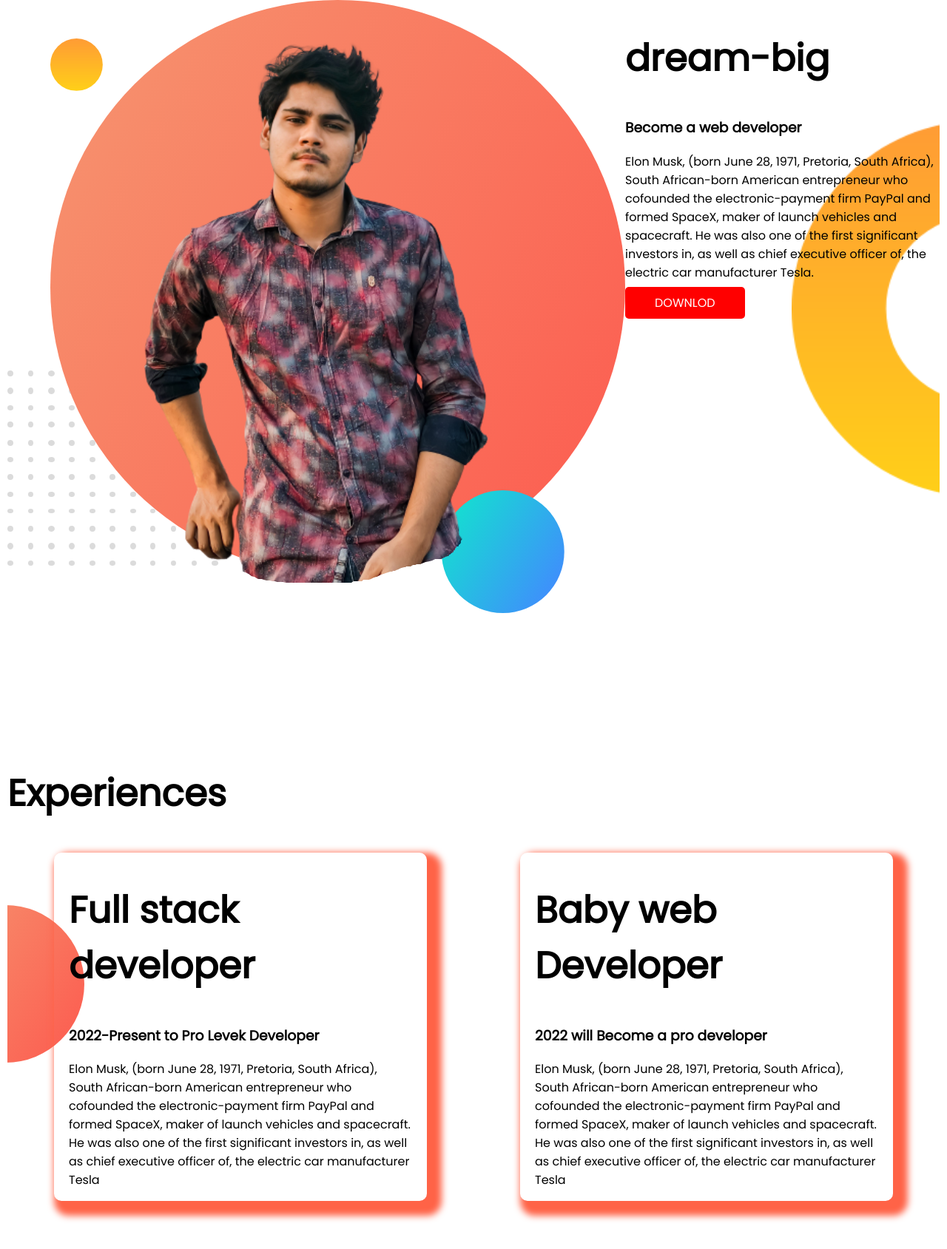
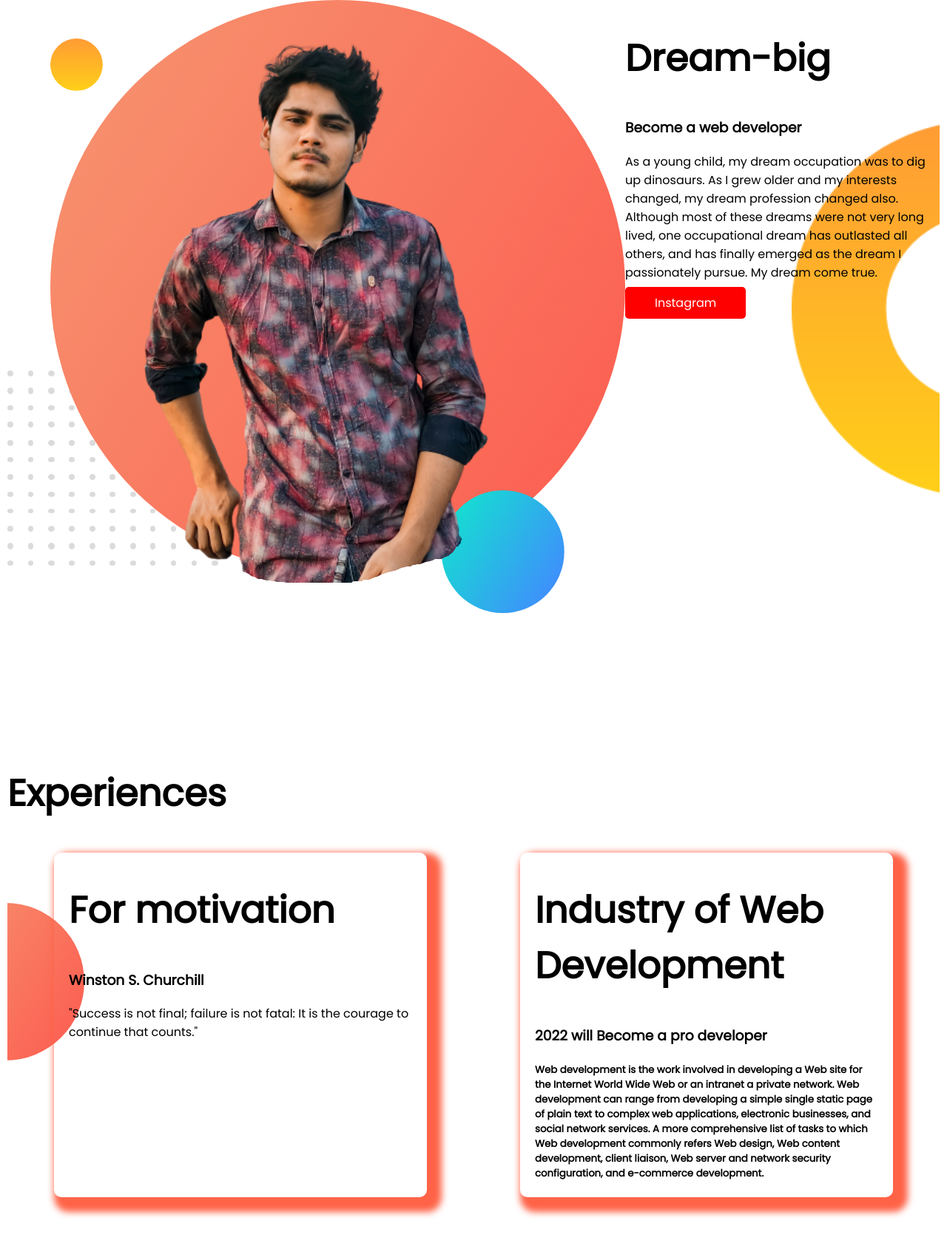
Before and after one commit to RadowanRimon/developer-portfolio, a plain HTML site: page index.html in a window 1280 px wide. Shown: the part 903-2592 px from the top of the page at 74% size. Drawn offline with Linux system fonts and the light colour scheme.

Commit message:
extra information

```diff
--- a/index.html
+++ b/index.html
@@ -18,11 +18,17 @@
         <div class="helf-width">
             <h1>Welcome to</h1>
             <h1><span class="red-color">Radowan Rimon</span> website...!</h1>
-            <h3> A web developer & student</h3>
-            <p>Write something about myself Write something about myselfWrite something about myselfWrite something
-                about myselfWrite something about myselfWrite something about myselfWrite something about myselfWrite
-                something about myselfWrite something about myself</p>
-            <a class="link-button" target="_blank" href="https://www.programming-hero.com/">Hair me</a>
+            <h3> A web developer & Student</h3>
+            <p>Hyy.....Thank you very much for reading my website info and I am much honored to
+                introduce myself here.My name is Radowan Rimon. I'm from
+                Narayanganj. I am the first child of my parents and I have an little sister. We have a small family
+                where my mother & sis. We love each other much. My father is a government employee of <a class="army"
+                    href="https://www.army.mil.bd/">Bangladesh army</a> All family members are open-minded and friendly.
+                <br>
+                <br>
+
+                <a class="link-button" target="_blank" href="https://www.facebook.com/radowan.ahammad10/">Facebook
+                    Account</a>
         </div>
         <div class="helf-width">
             <img src=" online-eidit/my-bg2.png">
@@ -33,13 +39,14 @@
             <img src="online-eidit/121.png" alt="">
         </div>
         <div class="helf-width">
-            <h1>dream-big</h1>
+            <h1>Dream-big</h1>
             <h3>Become a web developer</h3>
-            <p>Elon Musk, (born June 28, 1971, Pretoria, South Africa), South African-born American entrepreneur who
-                cofounded the electronic-payment firm PayPal and formed SpaceX, maker of launch vehicles and spacecraft.
-                He was also one of the first significant investors in, as well as chief executive officer of, the
-                electric car manufacturer Tesla.</p>
-            <a class="link-button" target="_blank" href="https://www.programming-hero.com/">DOWNLOD</a>
+            <p>As a young child, my dream occupation was to dig up dinosaurs. As I grew older and my interests changed,
+                my dream profession changed also. Although most of these dreams were not very long lived, one
+                occupational dream has outlasted all others, and has finally emerged as the dream I passionately pursue.
+                My dream come true.
+            </p>
+            <a class="link-button" target="_blank" href="https://www.instagram.com/radowan_rimon/">Instagram</a>
         </div>
 
     </section>
@@ -47,22 +54,19 @@
         <h1>Experiences</h1>
         <div class="flexible-container">
             <div class="experience-item">
-                <h1>Full stack developer</h1>
-                <h3>2022-Present to Pro Levek Developer</h3>
-                <p>Elon Musk, (born June 28, 1971, Pretoria, South Africa), South African-born American entrepreneur who
-                    cofounded the electronic-payment firm PayPal and formed SpaceX, maker of launch vehicles and
-                    spacecraft.
-                    He was also one of the first significant investors in, as well as chief executive officer of, the
-                    electric car manufacturer Tesla</p>
+                <h1>For motivation</h1>
+                <h3> Winston S. Churchill </h3>
+                <p>"Success is not final; failure is not fatal: It is the courage to continue that counts."</p>
             </div>
             <div class="experience-item">
-                <h1>Baby web Developer</h1>
+                <h1>Industry of Web Development</h1>
                 <h3>2022 will Become a pro developer</h3>
-                <p>Elon Musk, (born June 28, 1971, Pretoria, South Africa), South African-born American entrepreneur who
-                    cofounded the electronic-payment firm PayPal and formed SpaceX, maker of launch vehicles and
-                    spacecraft.
-                    He was also one of the first significant investors in, as well as chief executive officer of, the
-                    electric car manufacturer Tesla</p>
+                <h5>Web development is the work involved in developing a Web site for the Internet World Wide Web or an
+                    intranet a private network. Web development can range from developing a simple single static
+                    page of plain text to complex web applications, electronic businesses, and social network services.
+                    A more comprehensive list of tasks to which Web development commonly refers Web design, Web content
+                    development, client liaison,
+                    Web server and network security configuration, and e-commerce development.</h5>
             </div>
         </div>
 
@@ -70,7 +74,6 @@
 
 
 
-
 </body>
 
 </html>
--- a/style.css
+++ b/style.css
@@ -29,7 +29,7 @@ h1{
     text-decoration: none;
     background-color: rgb(255, 0, 0);
     padding: 10px 40px;
-    font-weight: 500;
+    font-weight: 300;
     color: white;
     border-radius: 5px;
 }
@@ -60,3 +60,7 @@ h1{
 
 
 }
+.army{
+    text-decoration: none;
+    color: black;
+}
```
